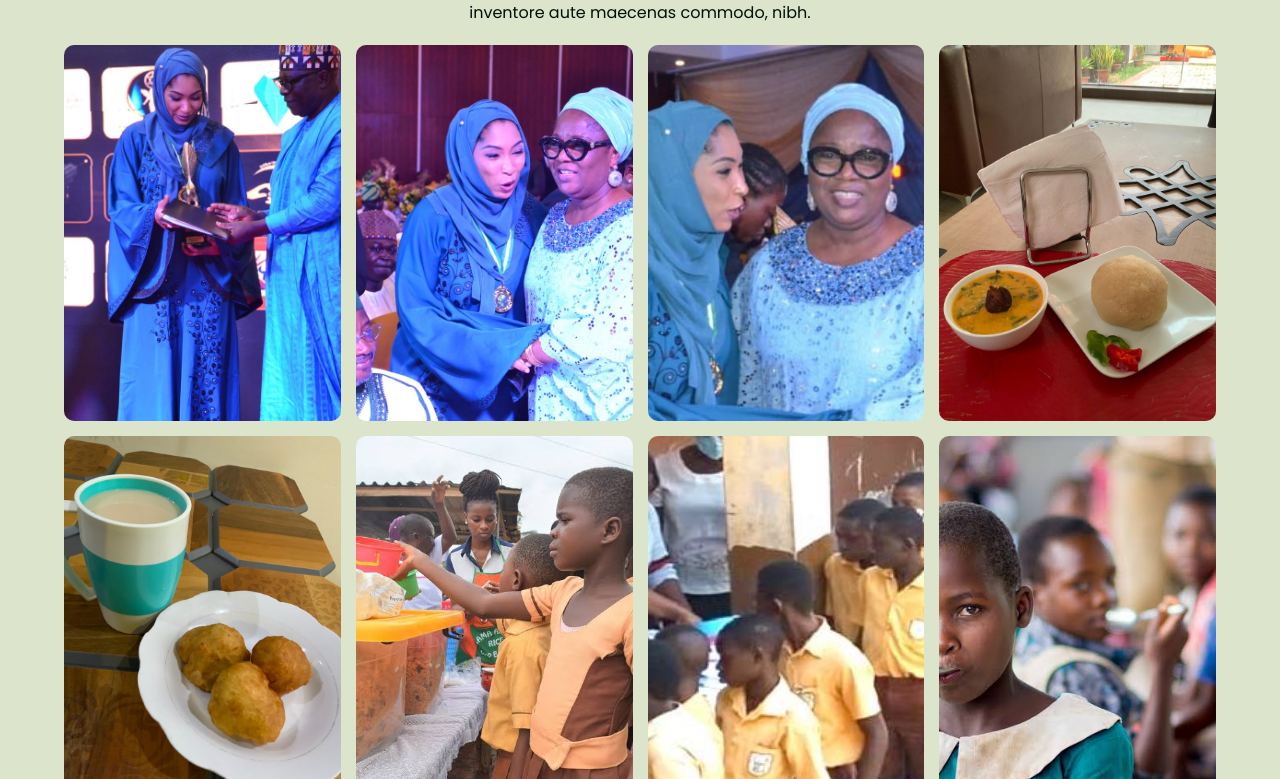
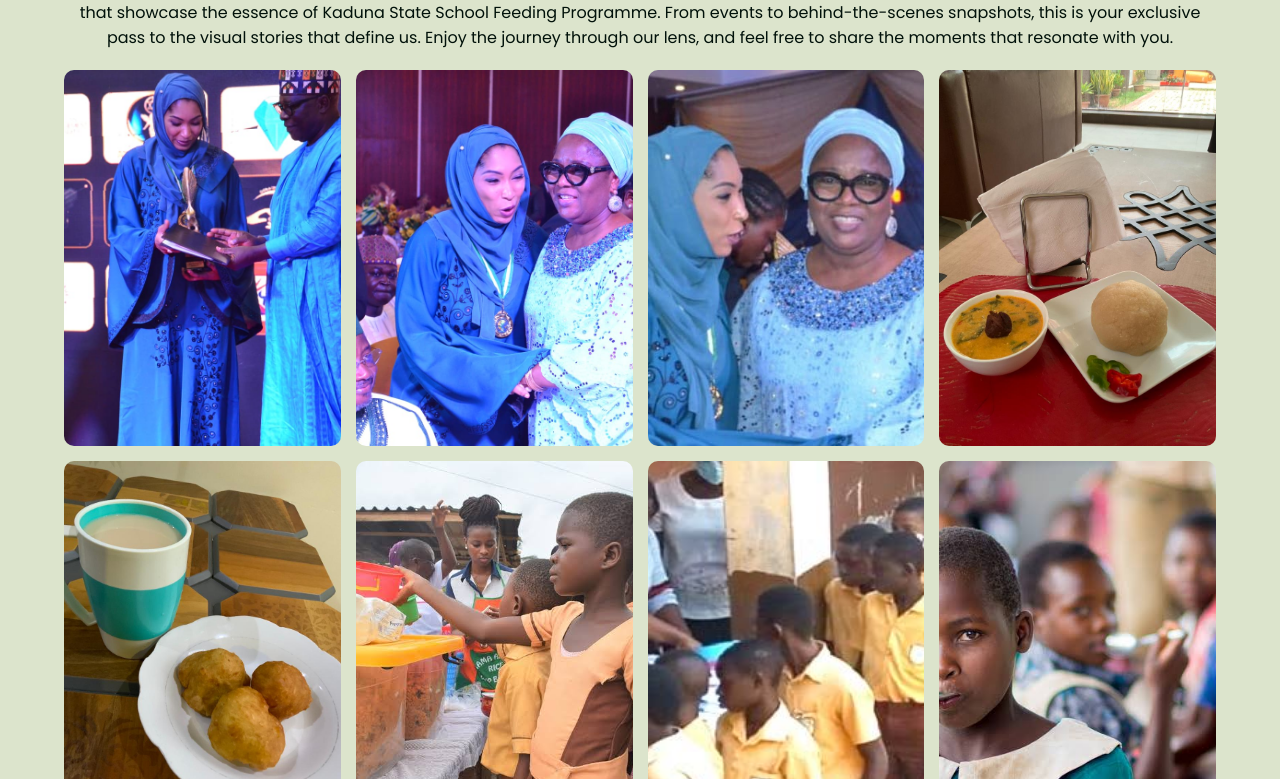
Before and after one commit to Jovicy/kdsfp.gov.ng, a plain HTML site: page media.html in a window 1280 px wide. Shown: the part 258-1037 px from the top of the page. Drawn offline with Linux system fonts and the light colour scheme.

Commit message:
content correction

```diff
--- a/css/style.css
+++ b/css/style.css
@@ -677,6 +677,7 @@ form {
 /* footer */
 .footer-section {
     background-image: url(../img/footer-bg.png);
+    background-size: cover;
     background-color: var(--sub);
     padding: 6rem 0;
     background-repeat: no-repeat;
--- a/media.html
+++ b/media.html
@@ -60,8 +60,7 @@
           <p>OUR GALLERY</p>
           <h1>Media & Events</h1>
           <p>
-            Dolorum tempor quis dictum tempore, curabitur commoding sec <br />
-            inventore aute maecenas commodo, nibh.
+            Welcome to our media gallery, where moments come to life in vibrant colors and dynamic visuals. Dive into a collection of images and videos that showcase the essence of Kaduna State School Feeding Programme. From events to behind-the-scenes snapshots, this is your exclusive pass to the visual stories that define us. Enjoy the journey through our lens, and feel free to share the moments that resonate with you.
           </p>
         </div>
         <div class="gallery-images">
```
